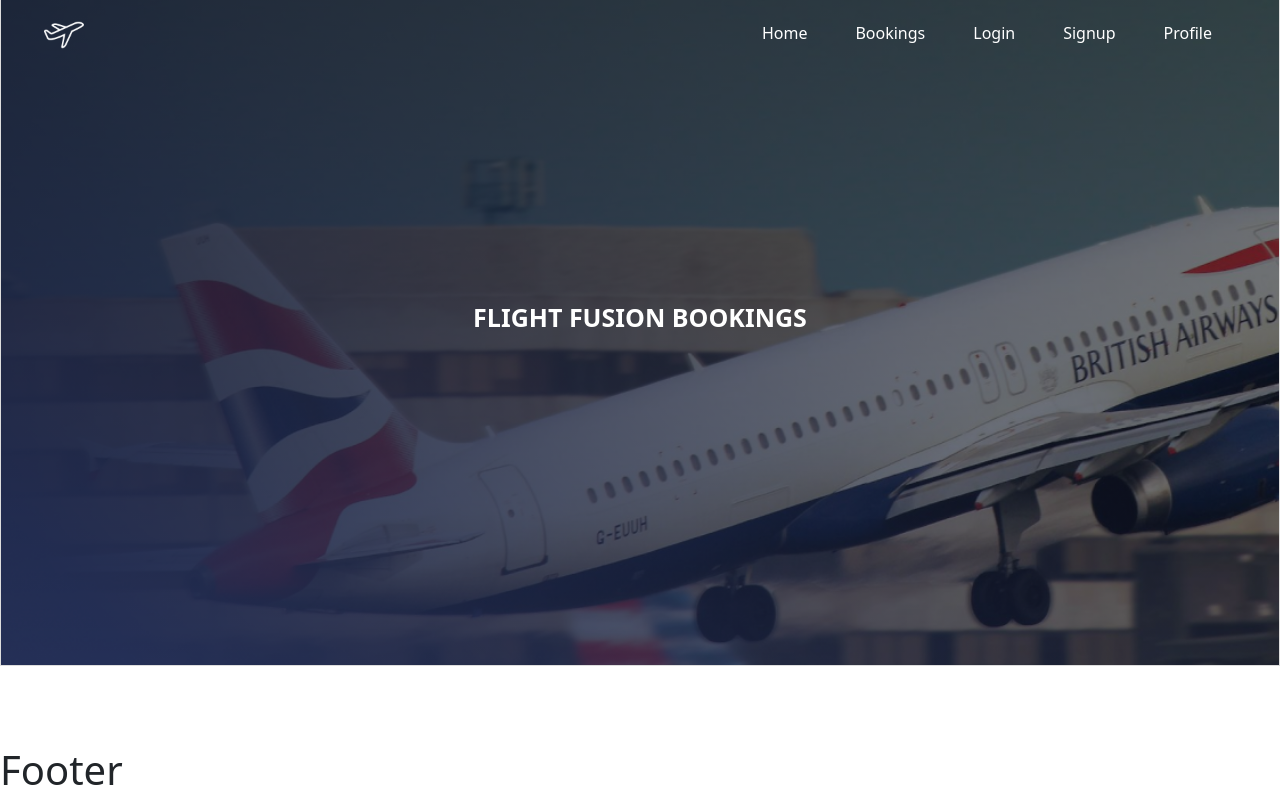
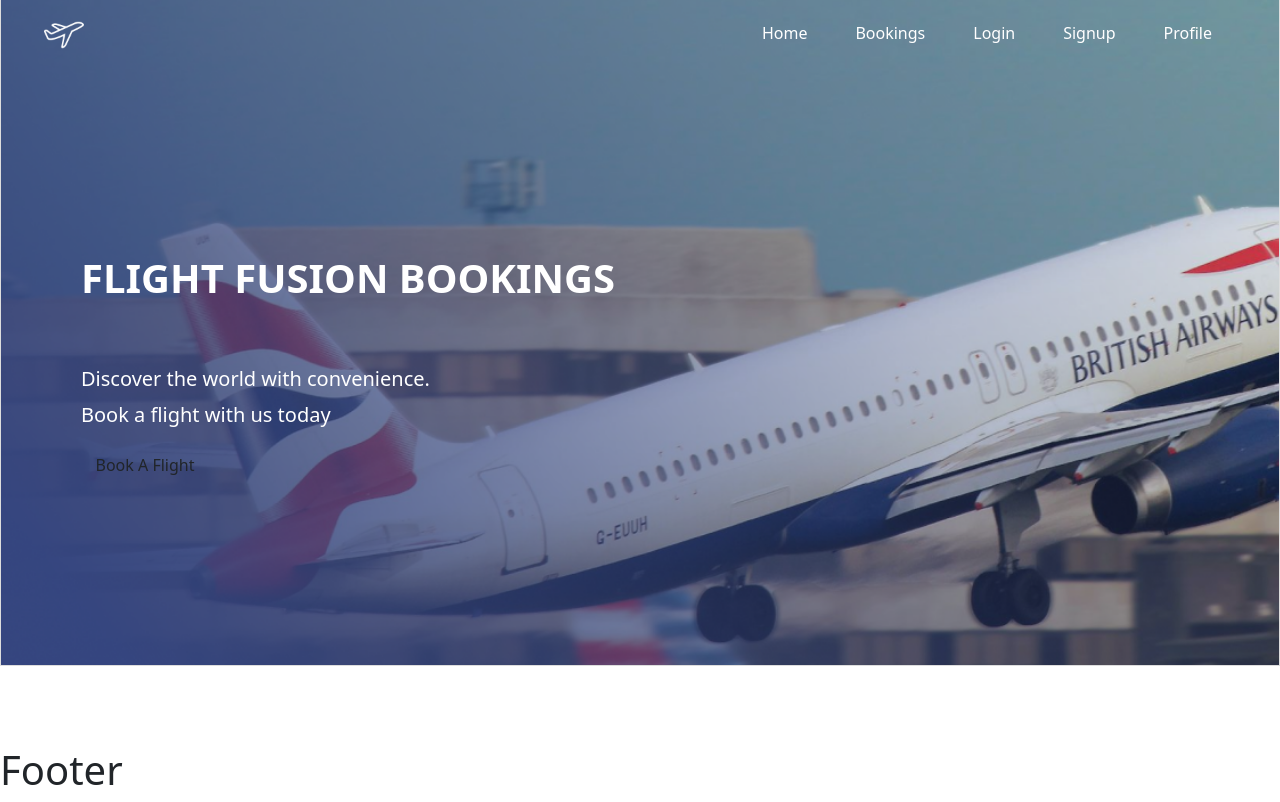
Before and after one commit to VictorMurithi/FlightFusion-booking-website, a React (Create React App) app in the folder frontend/: page / in a window 1280 px wide. Built offline with nearby package versions, Linux system fonts and the light colour scheme.

Commit message:
Added styling for slider text

```diff
--- a/frontend/src/Components/Carousel.js
+++ b/frontend/src/Components/Carousel.js
@@ -9,16 +9,16 @@ const Carousel = () => {
 
   // Define your slides as an array of objects with image and text properties
   const slides = [
-    { image: img1, text: 'FLIGHT FUSION BOOKINGS' },
-    { image: img2, text: 'FLIGHT FUSION BOOKINGS' },
-    { image: img3, text: 'FLIGHT FUSION BOOKINGS' },
+    { image: img1, text: 'FLIGHT FUSION BOOKINGS', text2: 'Discover the world with convenience.' , text3: 'Book a flight with us today'},
+    { image: img2, text: 'FLIGHT FUSION BOOKINGS', text2: 'Discover the world with convenience.' , text3: 'Book a flight with us today' },
+    { image: img3, text: 'FLIGHT FUSION BOOKINGS', text2: 'Discover the world with convenience.' , text3: 'Book a flight with us today' },
   ];
 
   useEffect(() => {
     // Automatically advance to the next slide every 3 seconds
     const interval = setInterval(() => {
       setCurrentSlide((prevSlide) => (prevSlide + 1) % slides.length);
-    }, 3000);
+    }, 4000);
 
     return () => clearInterval(interval); // Cleanup interval on component unmount
   }, [slides.length]);
@@ -30,6 +30,9 @@ const Carousel = () => {
           <div key={index} className="slide" style={{ backgroundImage: `url(${slide.image})` }}>
             <div className="overlay">
               <p className="slide-text ">{slide.text}</p>
+              <p className="slide-text txt2">{slide.text2}</p>
+              <p className="slide-text txt2">{slide.text3}</p>
+              <button className='btn'>Book A Flight</button>
             </div>
           </div>
         ))}
--- a/frontend/src/Css/Carousel.css
+++ b/frontend/src/Css/Carousel.css
@@ -33,16 +33,39 @@
     left: 0;
     width: 100%;
     height: 100%;
-    background: linear-gradient(to bottom, rgba(0, 0, 0, 0.582) 0%, rgba(0, 0, 0, 0.322) 100%);
+    /* background: linear-gradient(to bottom, rgba(0, 0, 0, 0.582) 0%, rgba(0, 0, 0, 0.322) 100%); */
     display: flex;
-    align-items: center;
+    flex-direction: column;
+    align-items: left;
     justify-content: center;
-    text-align: center;
-    /* border-radius: 2em; */
+    text-align: left;
+    margin: 0em 5em;
+  }
+
+  .slide-text:nth-last-child(2){
+    margin-top: -0.5em;
+    /* background-color: aqua; */
   }
 
   .slide-text {
+    margin-top: 2em;
+    position:relative;
+    /* left: -15em; */
     color: white;
-    font-size: 25px;
+    font-size: 40px;
     font-weight: bold;
   }
+
+  .txt2{
+    font-size: 20px;
+    font-weight: 350;
+    margin-top: 2em;
+  }
+
+  .btn{
+    padding: 5em;
+    background-color: F94B4B;
+    border: 1px solid F94B4B;
+    width: 8em;
+    color: white;
+  }
```
